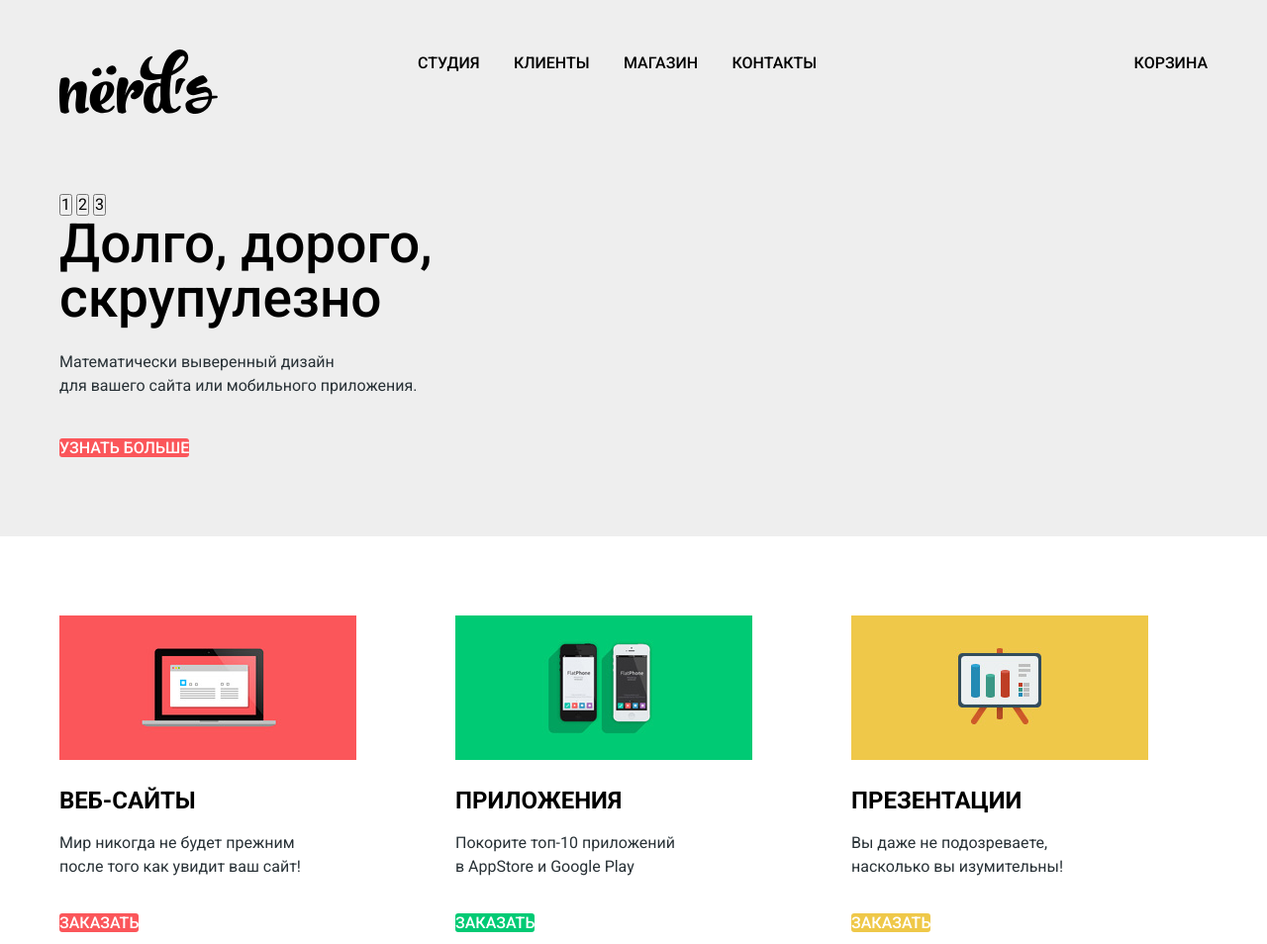
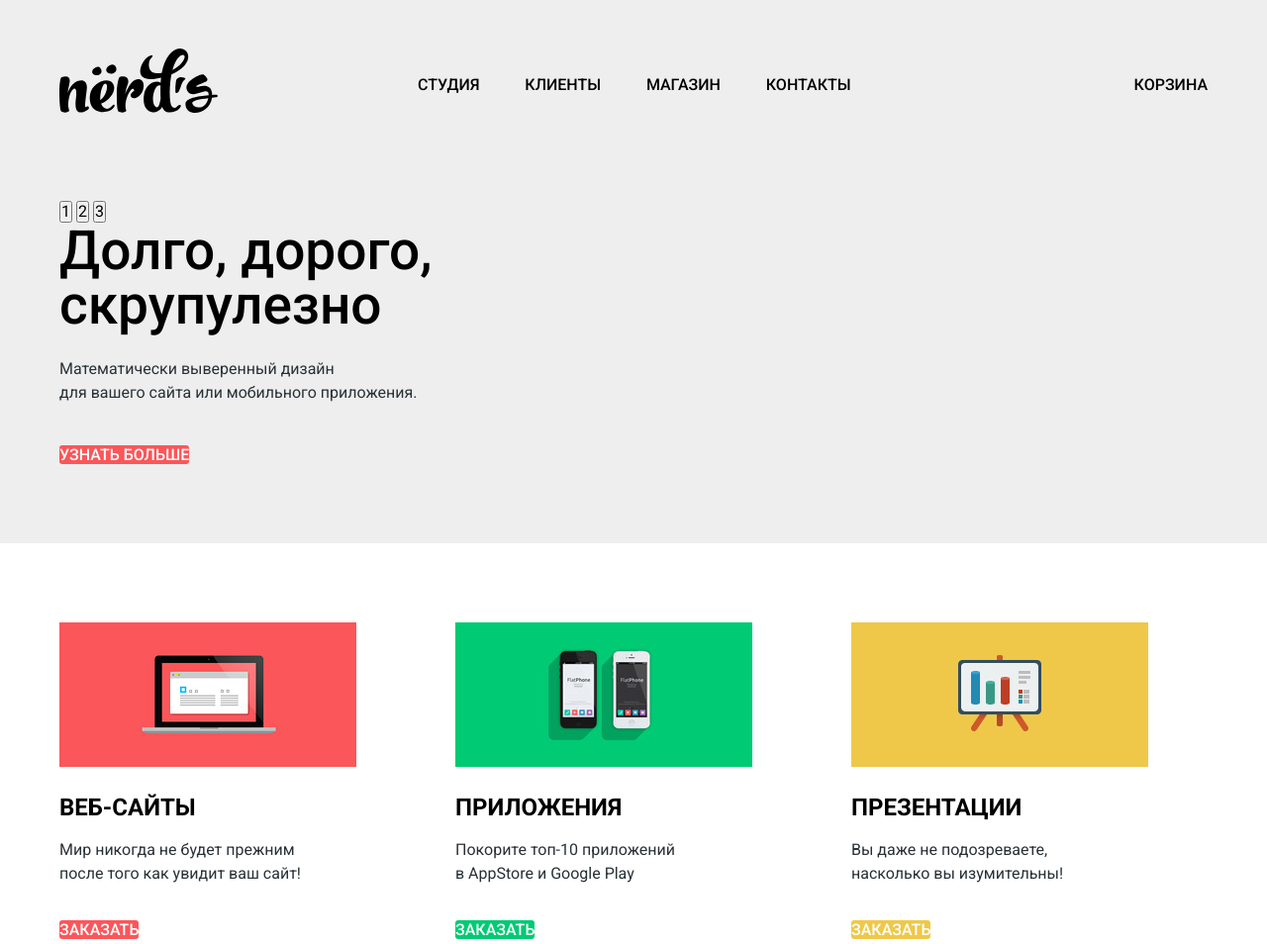
Before and after one commit to oaroz/1661109-nerds-30, a plain HTML site: page index.html in a window 1280 px wide. Shown: the top 954 px of the page at 99% size. Drawn offline with Linux system fonts and the light colour scheme.

Commit message:
сетка на гридах внутренней страницы

```diff
--- a/css/style.css
+++ b/css/style.css
@@ -123,13 +123,15 @@ img {
 .container {
   width: 1160px;
   margin: 0 auto;
-  padding: 0;
+  padding: 0 20px;
 }
 
 .main-nav {
+  box-sizing: border-box;
   display: grid;
   grid-template-columns: max-content 1fr max-content;
-  padding: 49px 0 31px 0;
+  padding: 48px 0 39px 0;
+  /* height: 114px; */
 
   /* <!-- для унификации высоты меню, сделать паддинг блока меню внизу (сейчас в стилях 0),
   а у следующих блоков - отрицательный, если он ляжет поверх. --> */
@@ -189,10 +191,18 @@ img {
 
 .site-nav-list {
   list-style: none;
-  display: grid;
+  padding: 0 286px 0 202px;
+  margin: 0;
+
+  display: flex;
+  justify-content: space-between;
+  align-items: center;
+
+
+  /* display: grid;
   grid-template-columns: repeat(4, auto);
   padding: 0 286px 0 202px;
-  margin: 0;
+  margin: 0; */
 
   /* outline: 5px solid rgba(9, 255, 0, 0.7);
   outline-offset: -5px; */
@@ -208,6 +218,8 @@ img {
 .user-nav {
   /* outline: 5px solid rgba(0, 195, 255, 0.7);
   outline-offset: -5px; */
+  display: flex;
+  align-items: center;
 }
 
 /*.nav-basket навесить иконку  */
@@ -221,14 +233,16 @@ img {
 }
 
 .slider {
+  box-sizing: border-box;
   padding: 39px 0 78px 0;
+  /* height: 431px; */
 
   /* outline: 5px solid rgba(255, 0, 64, 0.7);
   outline-offset: -5px; */
 }
 
 /* можно сделать сетку из 6fr c  перекрытием центральных колонок (в учебнике подобное есть). или без гридов вообще тут лучше? */
-/* верзхний отступ 78-39=39 - см. выше */
+/* верхний отступ 78-39=39 - см. выше */
 .slider-control {
   margin: 0 auto;
   padding: 0;
@@ -362,7 +376,7 @@ img {
   margin-bottom: 32px;
 }
 
-/* не точный отступ полчаетися до конпки. но почему? по верхним граница должно совпасть */
+/* не точный отступ получаетися до конпки. но почему? по верхним граница должно совпасть */
 
 .service-app-button {
   background-color: var(--accent-app);
@@ -388,9 +402,15 @@ img {
   background-color: var(--accent-pres-click);
 }
 
-/* отсюда ПП едед по высоте, т,к. еще не сделаны кнопки, их высота не учтена */
+/* отсюда ПП едет по высоте, т,к. еще не сделаны кнопки, их высота не учтена */
 
 .about {
+/* box-sizing: border-box;
+height: 529px;
+display: flexbox;
+justify-content: space-around;
+align-items: stretch; */
+
   display: grid;
   grid-template-columns: repeat(3, 1fr);
   grid-gap: 40px;
@@ -407,6 +427,7 @@ img {
 .about-us {
   grid-column: 1 / 3;
 
+  display: flexbox;
   /* outline: 5px solid rgba(255, 230, 0, 0.7);
   outline-offset: -5px; */
 
@@ -456,6 +477,9 @@ height: 2px;
 .about-progress {
   grid-column: 3 / 4;
   text-align: center;
+
+  display: flexbox;
+
 }
 
 
@@ -587,7 +611,7 @@ height: 2px;
 /* по линиям опять уезжают отступы почему... */
 
 .location {
-  min-width: 1200;
+  min-width: 1200px;
   text-align: center;
 }
 
```
